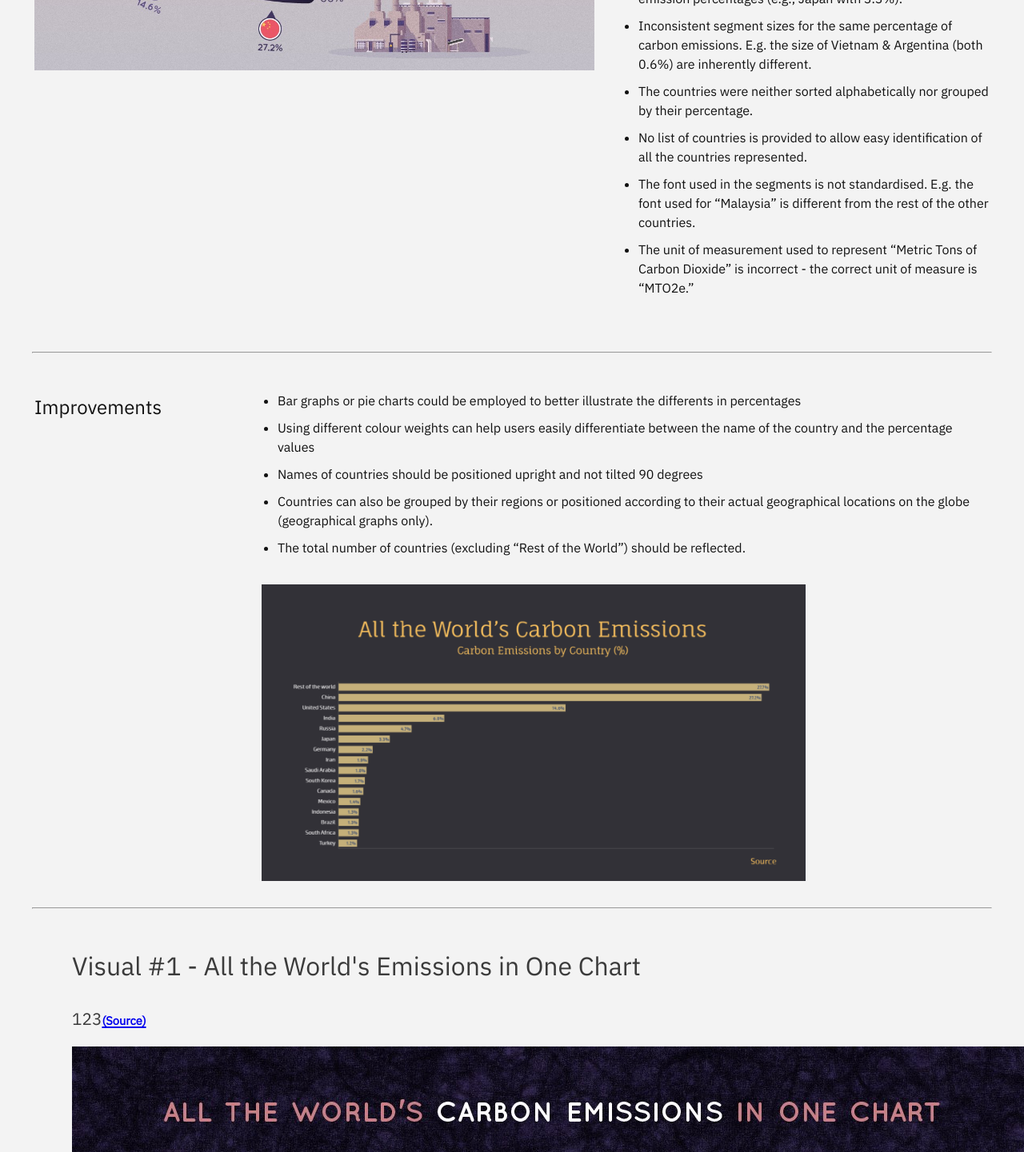
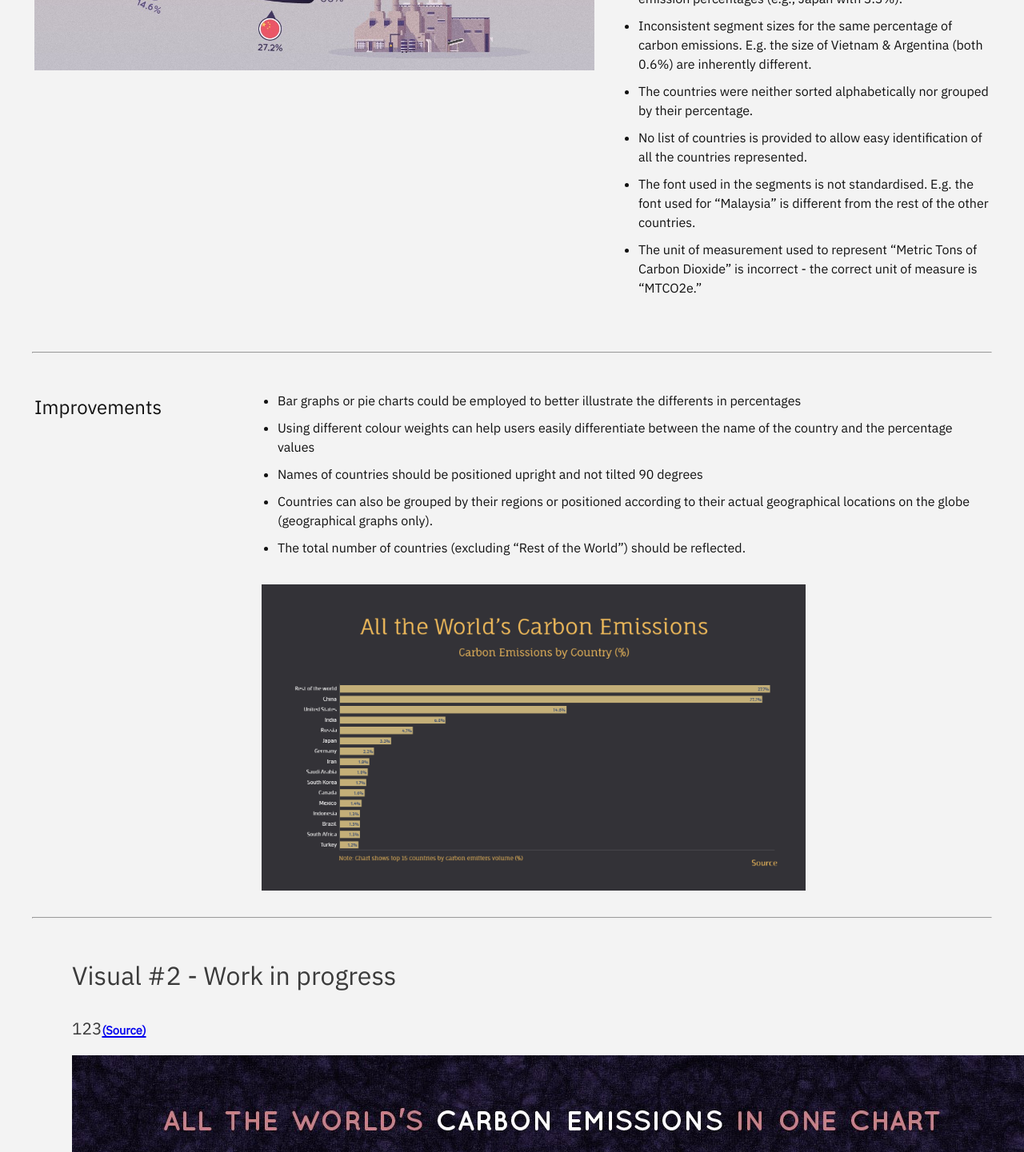
Before and after one commit to 1702538/CSC3007-project, a React (Create React App) app: page / in a window 1280 px wide. Shown: the part 1880-3321 px from the top of the page at 80% size. Built offline with nearby package versions, Linux system fonts and the light colour scheme.

Commit message:
Updated Visual #1

```diff
--- a/src/Components/MilestoneOneComponent.js
+++ b/src/Components/MilestoneOneComponent.js
@@ -221,7 +221,7 @@
                   <li>
                     The unit of measurement used to represent “Metric Tons of
                     Carbon Dioxide” is incorrect - the correct unit of measure
-                    is “MTO2e.”
+                    is “MTCO2e.”
                   </li>
                 </ul>
               </tr>
@@ -277,7 +277,7 @@
         <hr />
         <div id="visualOne" style={{ margin: "50px" }}>
           <p style={{ textAlign: "left", fontSize: "2em", color: "#3b3b3b" }}>
-            Visual #1 - All the World's Emissions in One Chart
+            Visual #2 - Work in progress
           </p>
           <p style={{ textAlign: "left", fontSize: "1.3em", color: "#3b3b3b" }}>
             123
```
Also changed, not shown: src/Images/visual-one-new.png.
